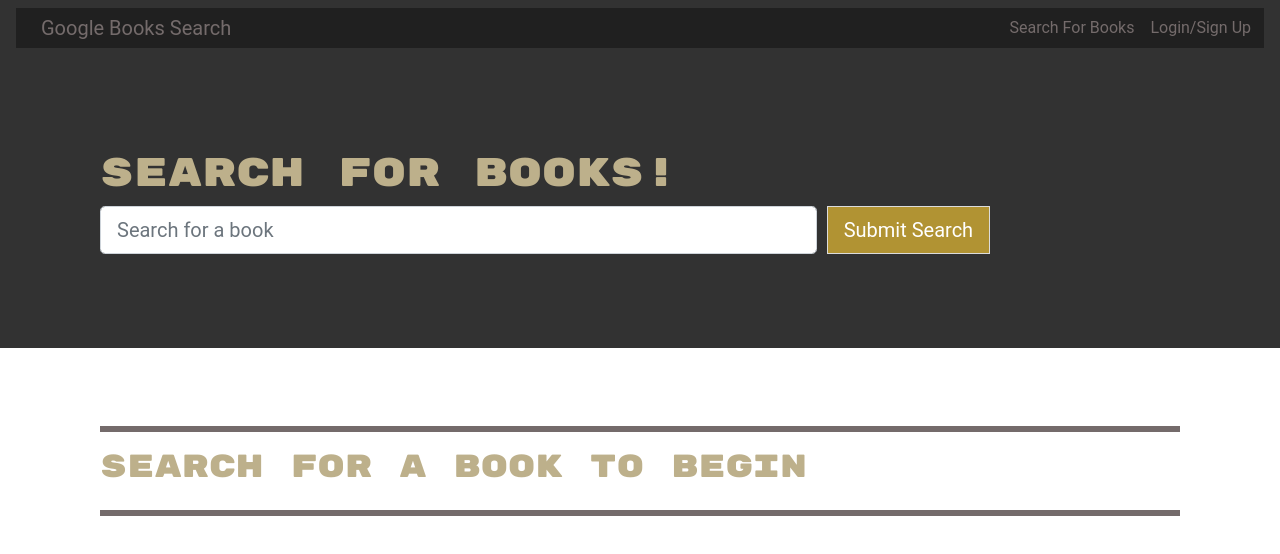
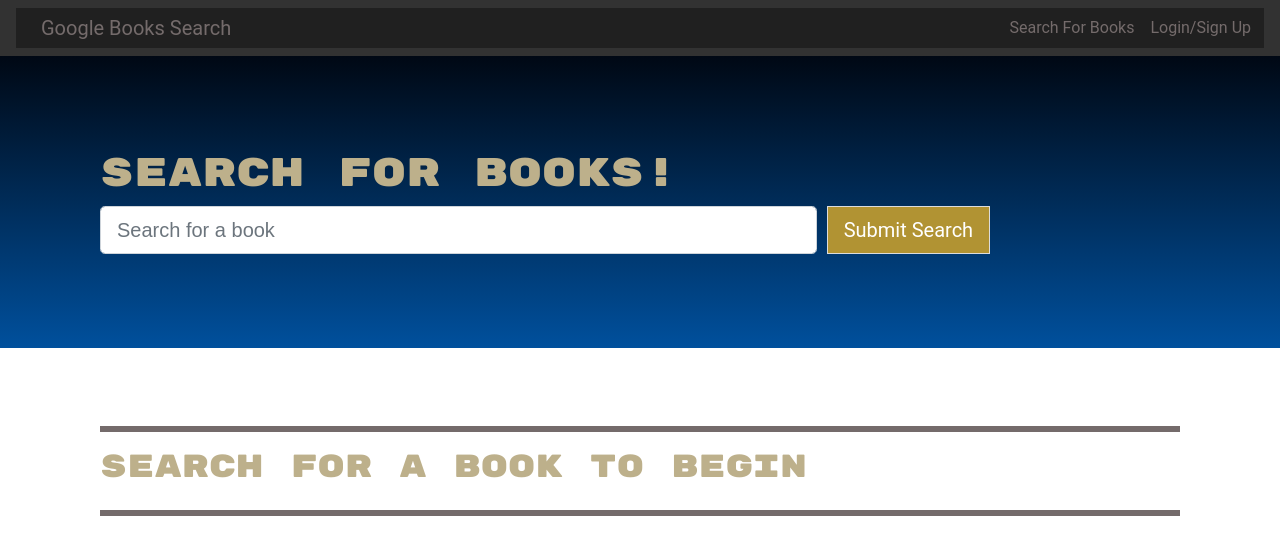
Before and after one commit to yoyachi/book-search-engine, a React (Create React App) app in the folder client/: page / in a window 1280 px wide. Shown: the top 554 px of the page. Built offline with nearby package versions, Linux system fonts and the light colour scheme.

Commit message:
Update jumbotron-fluid

```diff
--- a/client/src/index.css
+++ b/client/src/index.css
@@ -58,7 +58,10 @@ a {
 
 }
 
-
+.form-control-lg {
+  font-family: Arial, Helvetica, sans-serif;
+  font-style: normal;
+}
 
 .navbar-brand {
   padding-left: 10px;
@@ -126,6 +129,11 @@ a {
 
 }
 
+.jumbotron-fluid {
+  background-color: #000814;
+  background-image: linear-gradient(#000814, #00509d);
+}
+
 @keyframes  myAnimation {
   0% {background-color: 323232!important;}
   25% {background-color: #8E806A;}
```
